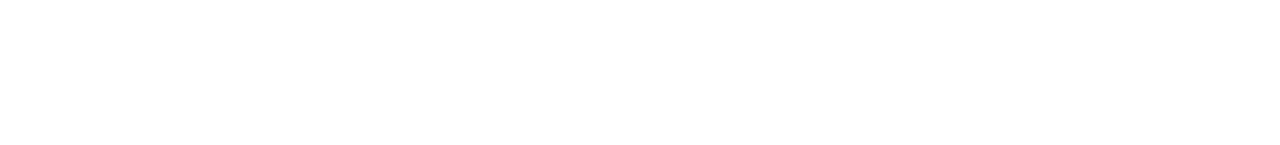
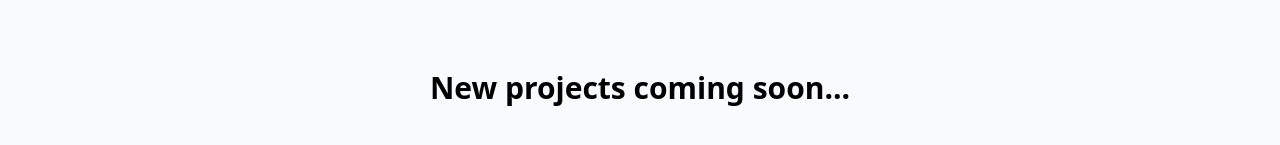
Before and after one commit to M3fjuLeo/Portfolio, a React (Vite) app: page / in a window 1280 px wide. Shown: the part 1463-1608 px from the top of the page. Before the commit the page ends 1405 px from the top, so only its background shows below. Built offline with nearby package versions, Linux system fonts and the light colour scheme.

Commit message:
about page

```diff
--- a/src/App.jsx
+++ b/src/App.jsx
@@ -2,6 +2,7 @@
 import NavBar from "./components/NavBar";
 import About from "./pages/About";
 import Home from "./pages/Home";
+import Projects from "./pages/Projects";
 
 function App() {
   return (
@@ -9,6 +10,7 @@
       <NavBar />
       <Home />
       <About />
+      <Projects />
     </Router>
   );
 }
--- a/src/pages/About.jsx
+++ b/src/pages/About.jsx
@@ -4,20 +4,16 @@
       <div className="mx-auto items-center justify-center lg:flex-row flex flex-col gap-16 max-w-[70rem]">
         <div className="relative flex items-center justify-center max-w-[40rem]">
           <img
-            src="../public/images/about-image.webp"
+            src="../images/about-image.webp"
             alt=""
             className="h-auto md:min-w-[25rem] w-[35rem] rounded-xl"
           />
 
           <div className="absolute -bottom-6 -right-10 size-[10rem] items-center md:flex hidden justify-center bg-white rounded-full">
-            <img
-              src="../public/images/about-man.png"
-              alt=""
-              className="size-16"
-            />
+            <img src="../images/about-man.png" alt="" className="size-16" />
             <img
               className="absolute spin"
-              src="../public/images/about-spinner.svg"
+              src="../images/about-spinner.svg"
               alt=""
             />
           </div>
--- /dev/null
+++ b/src/pages/Projects.jsx
@@ -0,0 +1,11 @@
+function Projects() {
+  return (
+    <section id="projects" className="bg-gray-50 py-[8rem]">
+      <div className="flex items-center justify-center">
+        <h1 className="text-3xl font-bold">New projects coming soon...</h1>
+      </div>
+    </section>
+  );
+}
+
+export default Projects;
```
